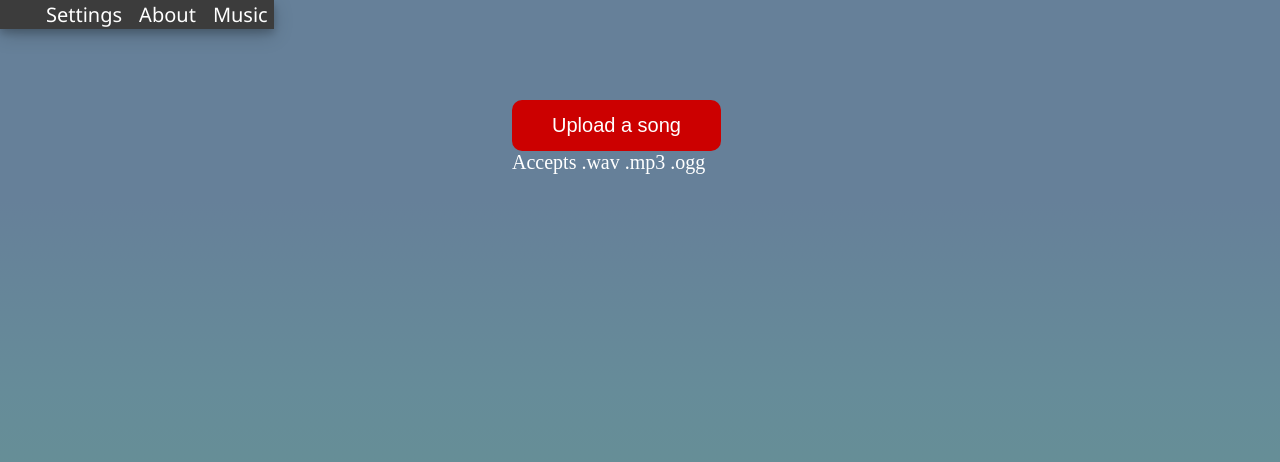
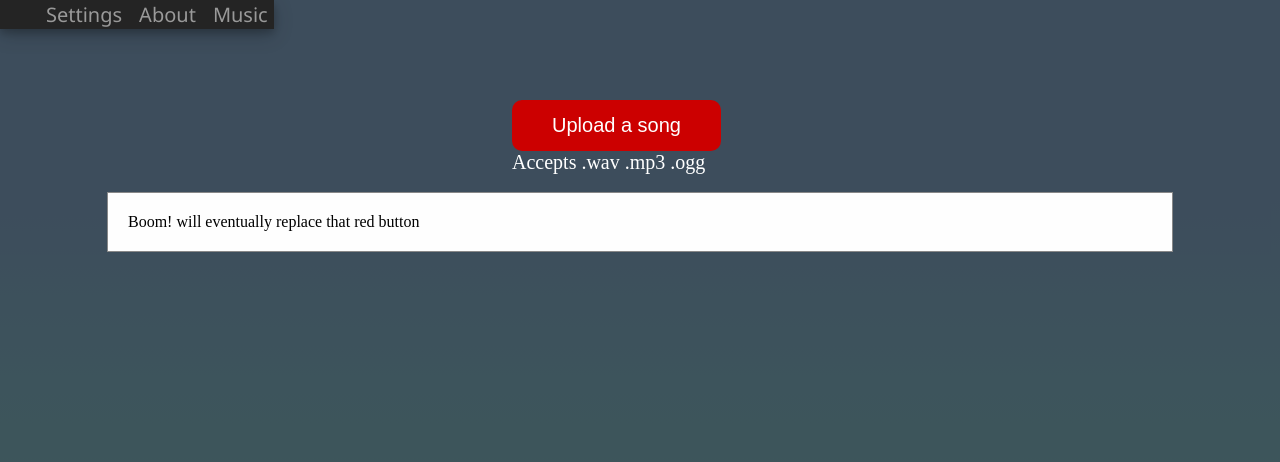
Before and after one commit to LondonWesley/CardDeckVisualizer, a plain HTML site: page index.html in a window 1280 px wide. Both pictures are taken after a click on the button "Music". Drawn offline with Linux system fonts and the light colour scheme.

Commit message:
added start of music selection modal

```diff
--- a/css/style.css
+++ b/css/style.css
@@ -42,7 +42,7 @@
     color: white;
     background-color: #3c3c3c;
     border: none;
-    font-size: 20px;
+    font-size: 20px;s
     z-index: 3;
     list-style-type: none;
     box-shadow: 0 4px 8px 0 rgba(0, 0, 0, 0.2), 0 6px 20px 0 rgba(0, 0, 0, 0.19);
@@ -61,6 +61,24 @@ li button {
     border: none;
     font-size: 20px
 }
-ul {
+/*modal pop ups */
 
+.modal {
+    display: none; /* Hidden by default */
+    position: fixed; /* Stay in place */
+    z-index: 1; /* Sit on top */
+    left: 0;
+    top: 0;
+    width: 100%; /* Full width */
+    height: 100%; /* Full height */
+    overflow: auto; /* Enable scroll if needed */
+    background-color: rgb(0,0,0); /* Fallback color */
+    background-color: rgba(0,0,0,0.4); /* Black w/ opacity */
 }
+.modal-content {
+    background-color: #fefefe;
+    margin: 15% auto; /* 15% from the top and centered */
+    padding: 20px;
+    border: 1px solid #888;
+    width: 80%; /* Could be more or less, depending on screen size */
+}
--- a/index.html
+++ b/index.html
@@ -6,15 +6,23 @@
 
 
     <body>
-
+        <canvas id="canvas"></canvas>
+        <!-- top bar -->
         <ul id = "toolbar">
             <li><button type = "button" id = "settingbtn">Settings</button></li>
             <li><button type = "button" id = "aboutbtn">About</button></li>
-            <li><button type = "button" id = "musicbtn">Music</button></li>
+            <li><button type = "button" id = "musicselectionbtn">Music</button></li>
         </ul>
+        <!--settings modal-->
+        <div id= "music-modal" class="modal">
+            <div id = "selection-content" class = "modal-content">
+                <span>Boom! will eventually replace that red button</span>
+            </div>
+        </div>
 
 
-        <canvas id="canvas"></canvas>
+
+        <!-- music button soon to be replaced with toolbar button-->
 
         <div id="button-content" class="wrapper">
             <input type="file" id="musicfile" accept="audio/*" hidden = "hidden"/>
@@ -25,7 +33,7 @@
         <audio id="audio"></audio>
 
 <!--javascript files and css stylesheet-->
-        <script src="js/uploadbutton.js"></script>
+        <script src="js/interfaces.js"></script>
         <script src="js/index.js"></script>
 
         <link rel="stylesheet" href="css/style.css">
--- /dev/null
+++ b/js/interfaces.js
@@ -0,0 +1,26 @@
+
+var filebutton = document.getElementById("musicfile");
+var custombutton = document.getElementById("custom-upload");
+
+//music selection modal
+var musicmodal = document.getElementById("music-modal");
+var musicselectionbtn = document.getElementById("musicselectionbtn");
+
+
+
+musicselectionbtn.onclick = function(){
+    musicmodal.style.display = "block";
+}
+
+
+window.onclick = function(){
+    if (event.target == musicmodal) {
+       musicmodal.style.display = "none";
+   }
+}
+
+
+
+custombutton.addEventListener("click", function(){
+    filebutton.click();
+})
--- a/js/uploadbutton.js
+++ /dev/null
@@ -1,8 +0,0 @@
-//Custom upload button magic
-
-var filebutton = document.getElementById("musicfile");
-var custombutton = document.getElementById("custom-upload");
-
-custombutton.addEventListener("click", function(){
-    filebutton.click();
-})
```
